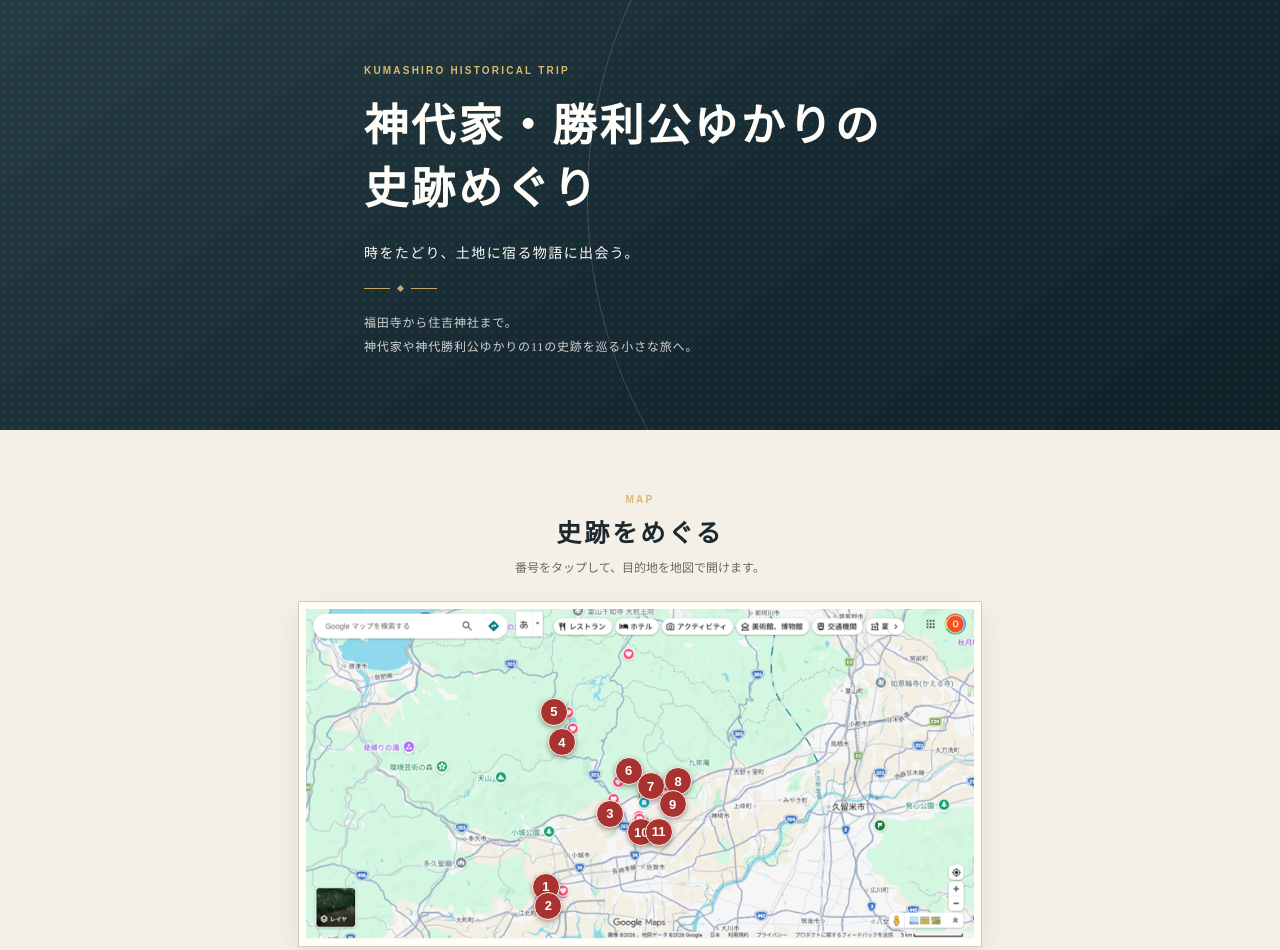
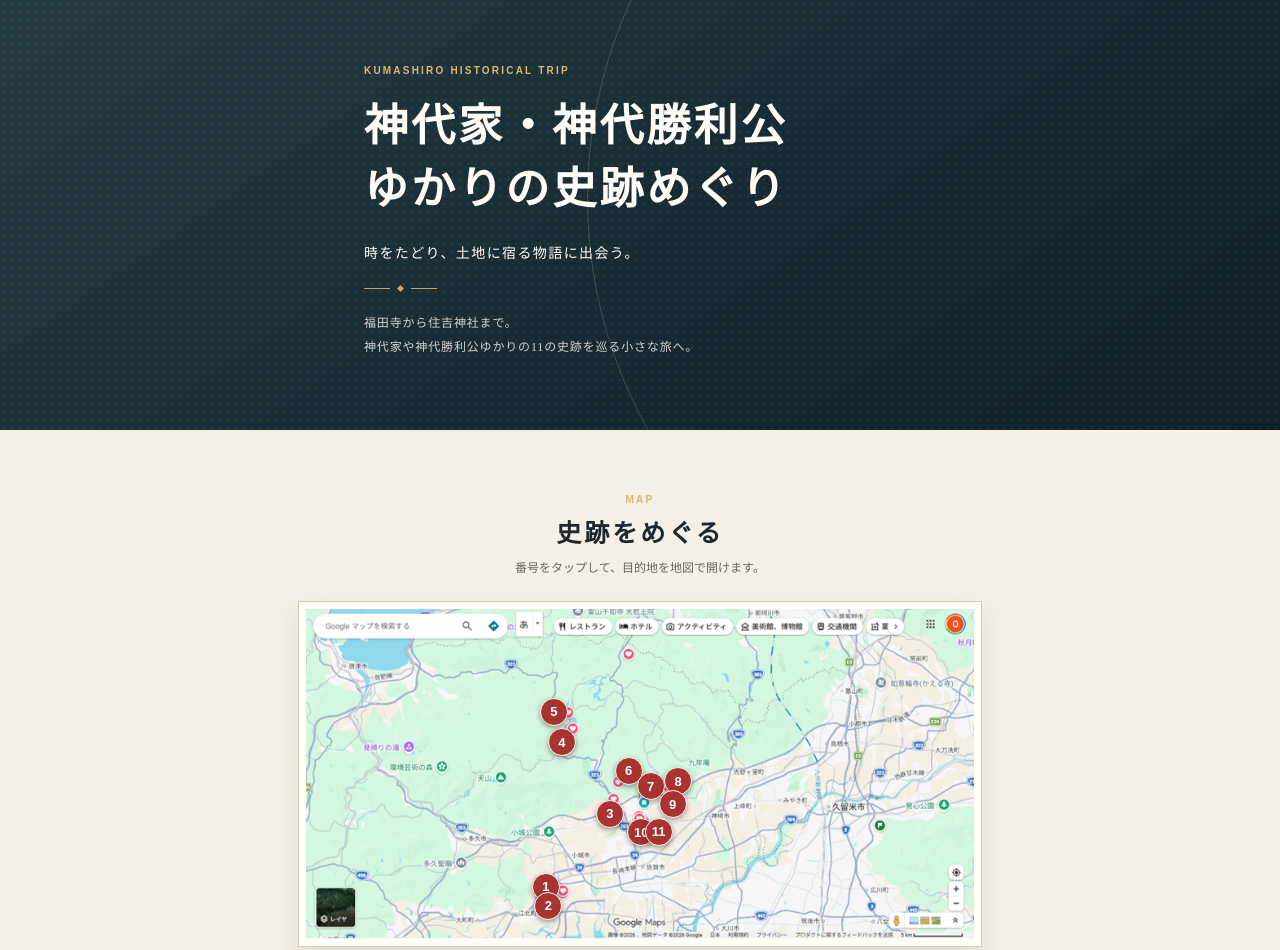
Before and after one commit to kumashiro0827024w/kumashiro_trip_ver2, a plain HTML site: page index.html in a window 1280 px wide. Shown: the top 950 px of the page. Drawn offline with Linux system fonts and the light colour scheme.

Commit message:
Update index.html

```diff
--- a/index.html
+++ b/index.html
@@ -16,7 +16,7 @@
     <div class="hero__pattern" aria-hidden="true"></div>
     <div class="hero__content">
       <p class="eyebrow">KUMASHIRO HISTORICAL TRIP</p>
-      <h1>神代家・勝利公ゆかりの<br>史跡めぐり</h1>
+      <h1>神代家・神代勝利公<br>ゆかりの史跡めぐり</h1>
       <p class="hero__lead">時をたどり、土地に宿る物語に出会う。</p>
       <div class="hero__rule" aria-hidden="true"><span></span></div>
       <p class="hero__text">福田寺から住吉神社まで。<br>神代家や神代勝利公ゆかりの11の史跡を巡る小さな旅へ。</p>
```
